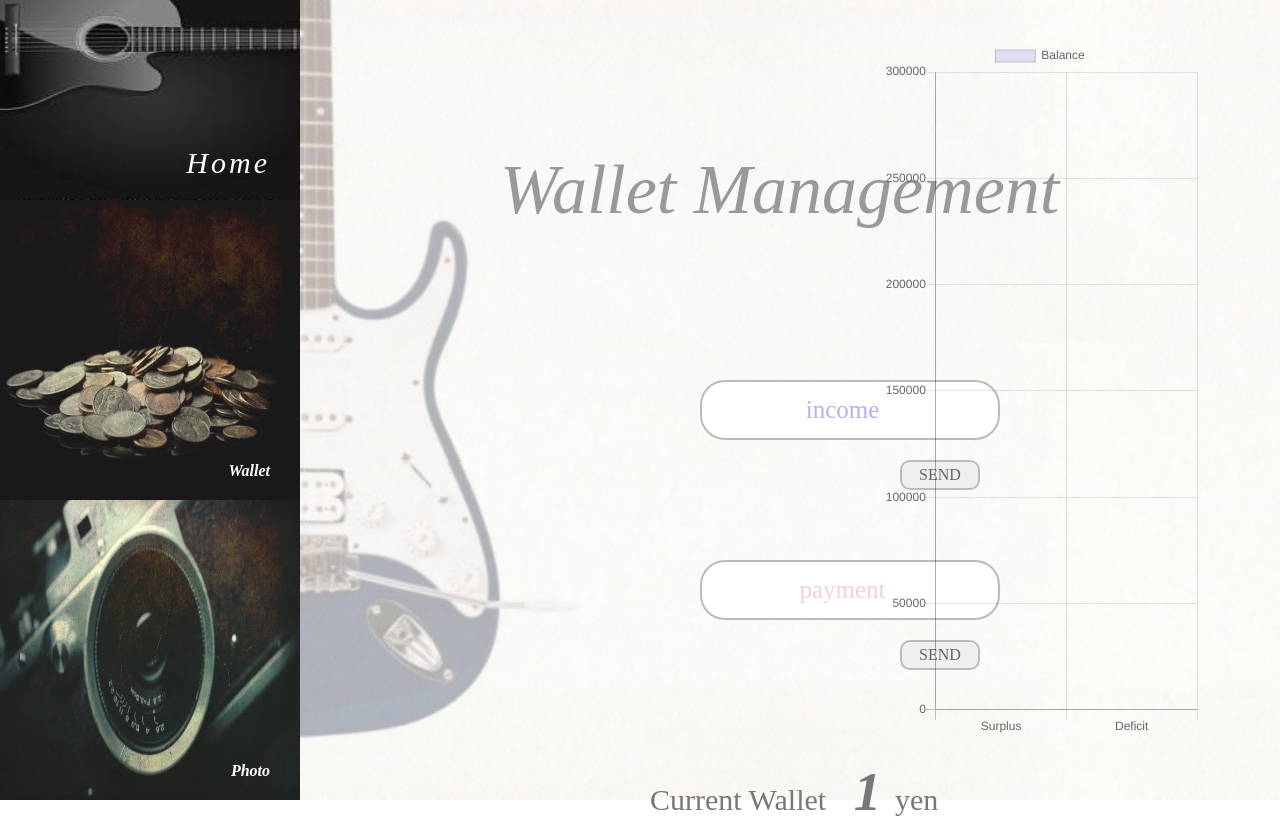
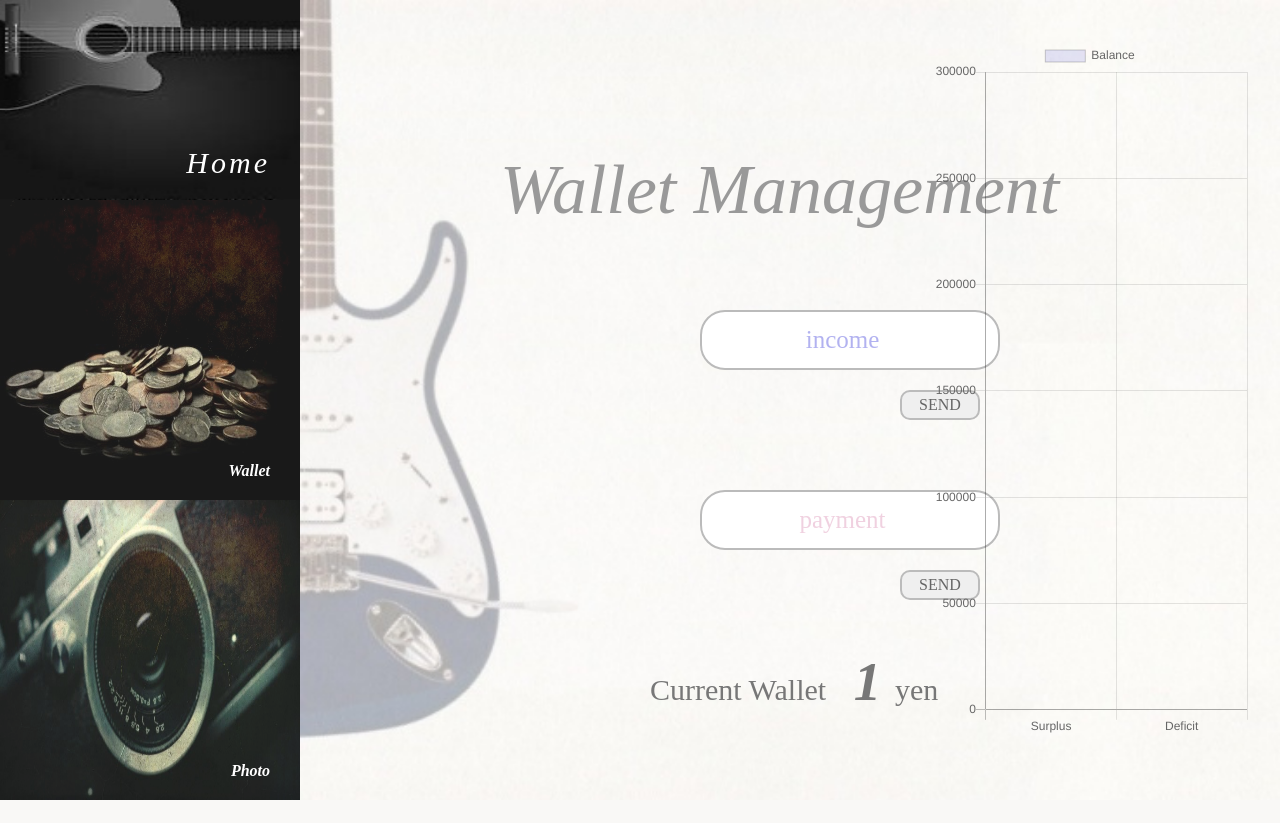
Before and after one commit to tsutomu3011/band-management_django, a Django app: page /wallet in a window 1280 px wide. After the commit the page ends 800 px from the top, so only its background shows below. Run offline with Django 3.2, Linux system fonts and the light colour scheme; tables that the repository leaves empty hold one stand-in row (values such as "Sample post"); some libraries are stand-ins or nearby versions.

Commit message:
barchartの修正

```diff
--- a/static/top/css/wallet.css
+++ b/static/top/css/wallet.css
@@ -27,7 +27,7 @@
   border: 2px solid #bbbbbb;
   border-radius: 25px;
   margin-bottom: 20px;
-  margin-top: 150px;
+  margin-top: 80px;
   outline: none;
 }
 .wallet__form .payment {
@@ -58,7 +58,7 @@
   margin-left: 200px;
 }
 .wallet .current__savings {
-  padding: 90px 0 0 350px;
+  padding: 50px 0 0 350px;
 }
 .wallet .current__savings p {
   font-size: 30px;
@@ -73,7 +73,7 @@
 .wallet__graph {
   position: absolute;
   top: 40px;
-  right: 80px;
+  right: 30px;
 }
 }
 
```
